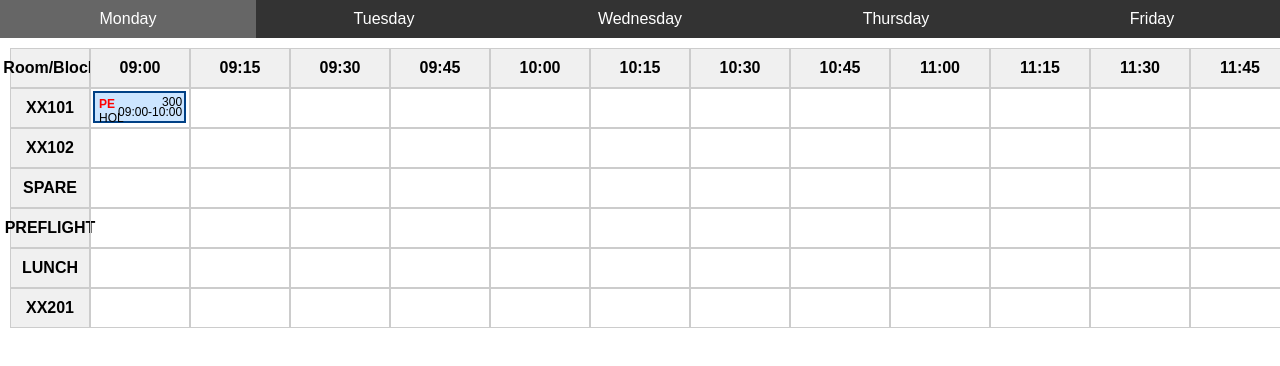
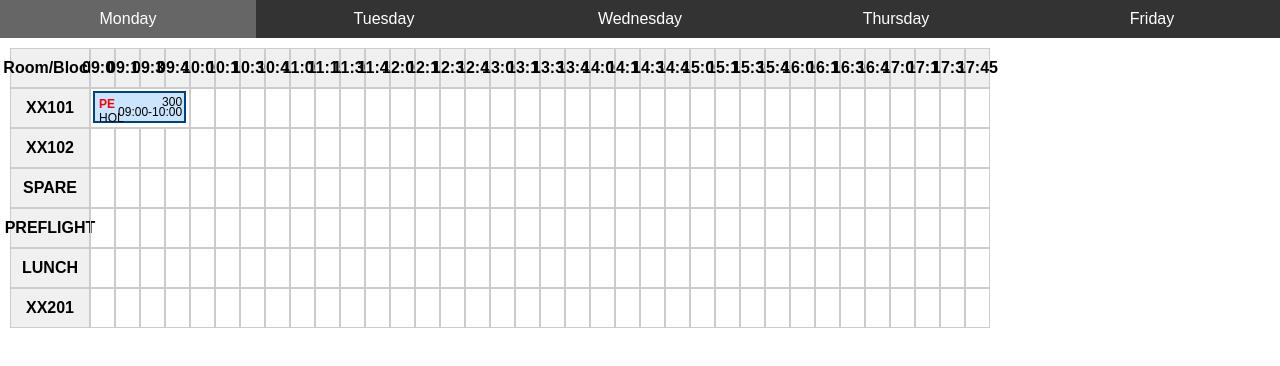
Before and after one commit to smilerthepilot/2, a plain HTML site: page index.html in a window 1280 px wide. Drawn offline with Linux system fonts and the light colour scheme.

Commit message:
Update index.html

```diff
--- a/index.html
+++ b/index.html
@@ -48,55 +48,7 @@
 </div>
 
 <div class="grid-container">
-  <div class="grid" id="grid">
-    <div class="header">Room/Block</div>
-    <script>
-      // Generate time slot headers
-      let times = [];
-      for (let h = 9; h <= 17; h++) {
-        for (let m = 0; m < 60; m += 15) {
-          const time = String(h).padStart(2,'0') + ':' + String(m).padStart(2,'0');
-          times.push(time);
-          document.write('<div class="header">' + time + '</div>');
-        }
-      }
-      // Room/block names
-      const rooms = ["XX101", "XX102", "SPARE", "PREFLIGHT", "LUNCH", "XX201"];
-      // Tile data storage
-      window.tileData = {};
-      // Example: prepopulate one tile
-      tileData["XX101_09:00"] = {
-        takeoff: "09:00",
-        landing: "10:00",
-        captain: "PE",
-        others: "HOL",
-        fuel: "300"
-      };
-      // Generate rows: one per room/block
-      for (let r = 0; r < rooms.length; r++) {
-        document.write('<div class="header">' + rooms[r] + '</div>');
-        for (let t = 0; t < times.length; t++) {
-          const key = rooms[r] + '_' + times[t];
-          if (tileData[key]) {
-            const tile = tileData[key];
-            document.write('<div class="cell"><div class="tile" ondblclick="openPopup(\'' + key + '\')">'
-              + '<div class="captain">' + tile.captain + '</div>'
-              + tile.others
-              + '<div style="position:absolute;top:2px;right:2px;">' + tile.fuel + '</div>'
-              + '<div style="position:absolute;bottom:2px;right:2px;">' + tile.takeoff + '-' + tile.landing + '</div>'
-              + '</div></div>');
-          } else {
-            document.write('<div class="cell" ondblclick="openPopup(\'' + key + '\')"></div>');
-          }
-        }
-      }
-      // Dynamically set grid-template-columns
-      const grid = document.getElementById('grid');
-      let cols = '80px'; // First column for room/block label
-      for (let i = 0; i < times.length; i++) cols += ' 100px';
-      grid.style.gridTemplateColumns = cols;
-    </script>
-  </div>
+  <div class="grid" id="grid"></div>
 </div>
 
 <div class="overlay" id="overlay" onclick="closePopup()"></div>
@@ -104,8 +56,8 @@
   <h3>Edit Tile</h3>
   <form id="popupForm" onsubmit="savePopup(); return false;">
     <input type="hidden" id="popupKey" />
-    <p>Take Off: <input type="text" id="popupTakeoff" /></p>
-    <p>Landing: <input type="text" id="popupLanding" /></p>
+    <p>Take Off: <input type="text" id="popupTakeoff" placeholder="09:00" /></p>
+    <p>Landing: <input type="text" id="popupLanding" placeholder="10:00" /></p>
     <p>Captain: <input type="text" id="popupCaptain" /></p>
     <p>Other Persons: <input type="text" id="popupOthers" /></p>
     <p>Fuel State: <input type="text" id="popupFuel" /></p>
@@ -115,6 +67,109 @@
 </div>
 
 <script>
+// --- Data and helpers ---
+const times = [];
+for (let h = 9; h <= 17; h++) {
+  for (let m = 0; m < 60; m += 15) {
+    times.push(String(h).padStart(2,'0') + ':' + String(m).padStart(2,'0'));
+  }
+}
+const rooms = ["XX101", "XX102", "SPARE", "PREFLIGHT", "LUNCH", "XX201"];
+window.tileData = window.tileData || {};
+// Example: prepopulate one tile if not present
+if (!tileData["XX101_09:00"]) {
+  tileData["XX101_09:00"] = {
+    takeoff: "09:00",
+    landing: "10:00",
+    captain: "PE",
+    others: "HOL",
+    fuel: "300"
+  };
+}
+
+function timeToIndex(time) {
+  return times.indexOf(time);
+}
+function indexToTime(idx) {
+  return times[idx];
+}
+
+// --- Grid rendering ---
+function renderGrid() {
+  const grid = document.getElementById('grid');
+  grid.innerHTML = '';
+  // Set grid columns
+  let cols = '80px';
+  for (let i = 0; i < times.length; i++) cols += ' 25px';
+  grid.style.display = 'grid';
+  grid.style.gridTemplateColumns = cols;
+  // Header row
+  const headerRoom = document.createElement('div');
+  headerRoom.className = 'header';
+  headerRoom.textContent = 'Room/Block';
+  grid.appendChild(headerRoom);
+  for (let t = 0; t < times.length; t++) {
+    const th = document.createElement('div');
+    th.className = 'header';
+    th.textContent = times[t];
+    grid.appendChild(th);
+  }
+  // Rows
+  for (let r = 0; r < rooms.length; r++) {
+    // Room label
+    const roomHeader = document.createElement('div');
+    roomHeader.className = 'header';
+    roomHeader.textContent = rooms[r];
+    grid.appendChild(roomHeader);
+    // Prepare a row of empty cells
+    const rowCells = Array(times.length).fill(null);
+    // Find all tiles for this room
+    const tiles = [];
+    for (const key in tileData) {
+      if (key.startsWith(rooms[r] + '_')) {
+        const tile = tileData[key];
+        const startIdx = timeToIndex(tile.takeoff);
+        const endIdx = timeToIndex(tile.landing);
+        if (startIdx !== -1 && endIdx !== -1 && endIdx > startIdx) {
+          tiles.push({ start: startIdx, end: endIdx, tile, key });
+        }
+      }
+    }
+    // Sort tiles by start time
+    tiles.sort((a, b) => a.start - b.start);
+    // Place tiles and empty cells
+    let t = 0;
+    while (t < times.length) {
+      // Check if a tile starts here
+      const tileObj = tiles.find(tile => tile.start === t);
+      if (tileObj) {
+        const cell = document.createElement('div');
+        cell.className = 'cell';
+        cell.style.position = 'relative';
+        cell.style.gridColumn = `span ${tileObj.end - tileObj.start}`;
+        cell.ondblclick = () => openPopup(tileObj.key);
+        const tileDiv = document.createElement('div');
+        tileDiv.className = 'tile';
+        tileDiv.innerHTML =
+          `<div class="captain">${tileObj.tile.captain}</div>${tileObj.tile.others}` +
+          `<div style="position:absolute;top:2px;right:2px;">${tileObj.tile.fuel}</div>` +
+          `<div style="position:absolute;bottom:2px;right:2px;">${tileObj.tile.takeoff}-${tileObj.tile.landing}</div>`;
+        cell.appendChild(tileDiv);
+        grid.appendChild(cell);
+        t += (tileObj.end - tileObj.start);
+      } else {
+        // Empty cell
+        const cell = document.createElement('div');
+        cell.className = 'cell';
+        cell.ondblclick = () => openPopup(rooms[r] + '_' + times[t]);
+        grid.appendChild(cell);
+        t++;
+      }
+    }
+  }
+}
+
+// --- Popup logic ---
 function openPopup(key) {
   const data = window.tileData[key] || { takeoff: '', landing: '', captain: '', others: '', fuel: '' };
   document.getElementById("popupKey").value = key;
@@ -140,9 +195,10 @@ function savePopup() {
     fuel: document.getElementById("popupFuel").value
   };
   closePopup();
-  // Re-render grid
-  location.reload();
+  renderGrid();
 }
+// Initial render
+renderGrid();
 </script>
 </body>
 </html>
```
